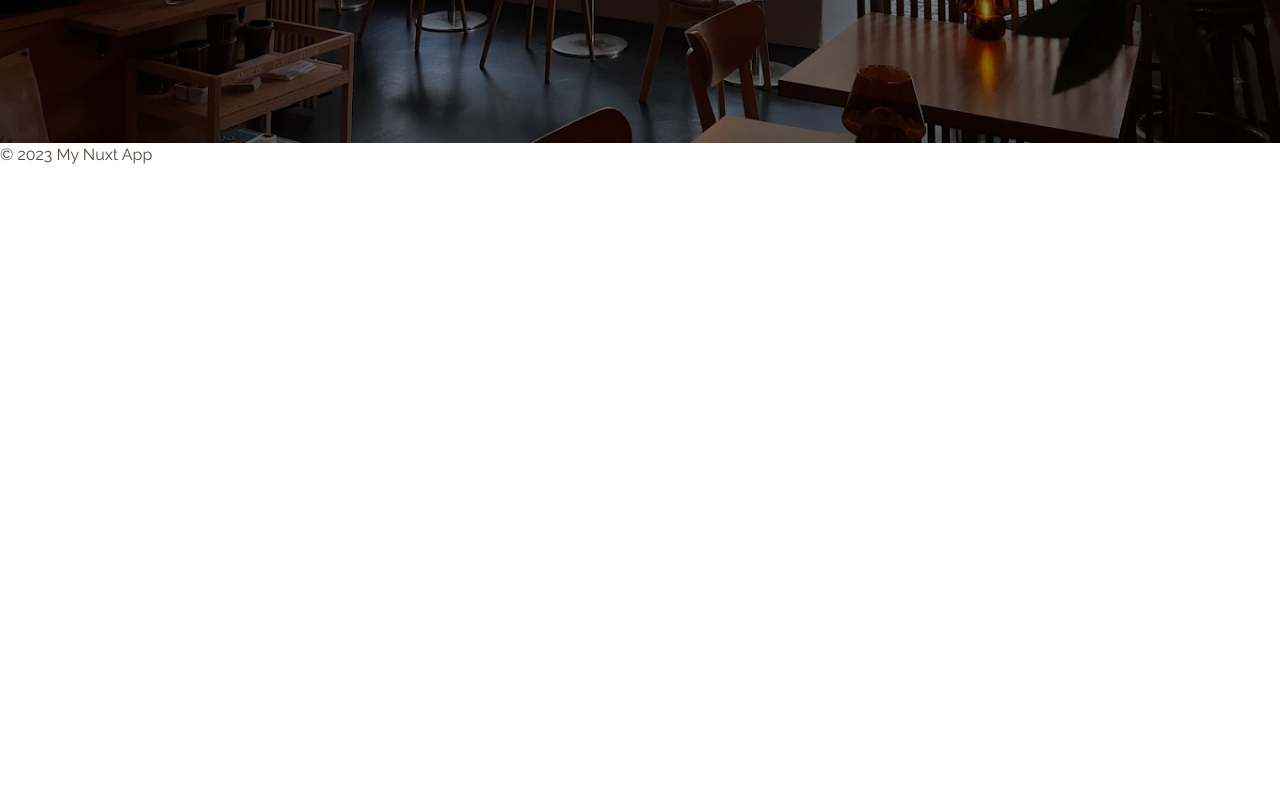
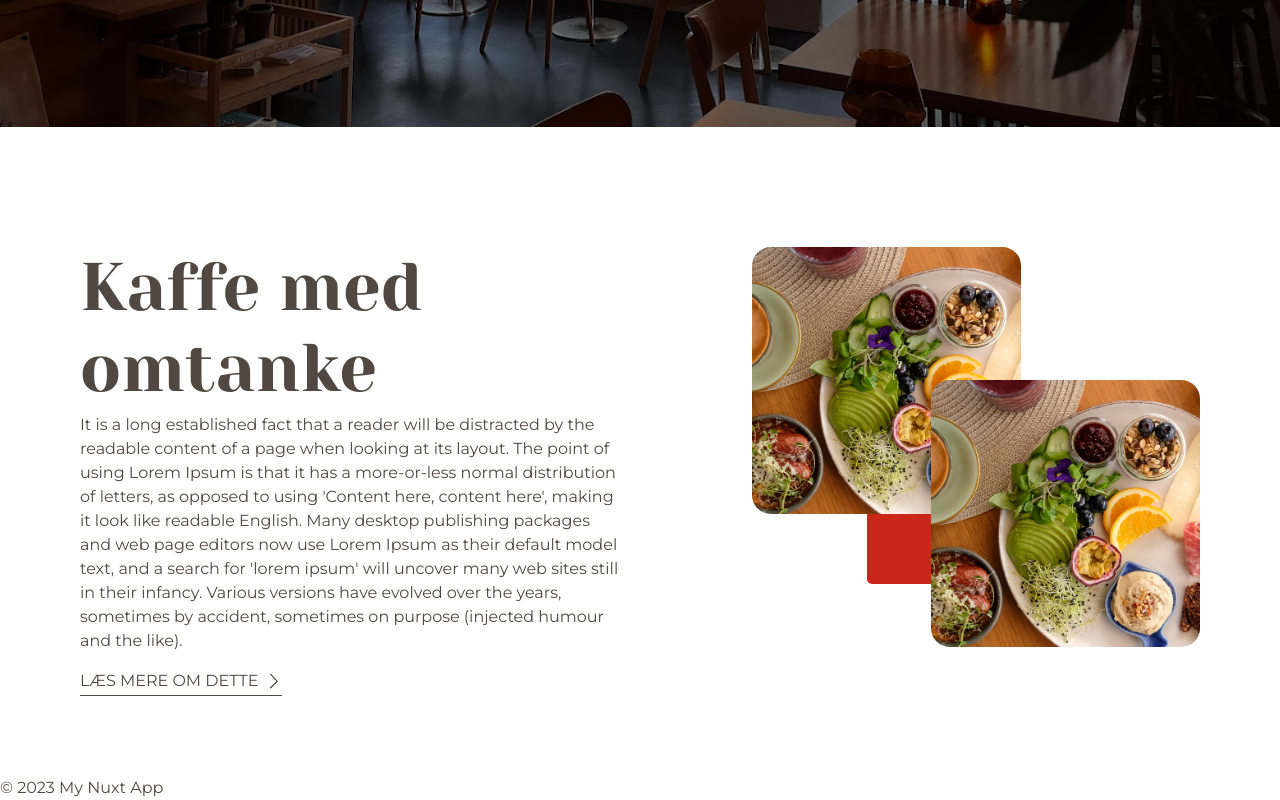
Before and after one commit to julievictoria98/k-r-kaffebar, a Nuxt app in the folder nuxt-app/: page / in a window 1280 px wide. Shown: the part 721-1521 px from the top of the page. Before the commit the page ends 888 px from the top, so only its background shows below. Built offline with nearby package versions, Linux system fonts and the light colour scheme.

Commit message:
made textmedia version

```diff
--- a/nuxt-app/assets/main.scss
+++ b/nuxt-app/assets/main.scss
@@ -1,18 +1,36 @@
 @import url("https://fonts.googleapis.com/css2?family=Caveat:wght@400..700&family=Montserrat:ital,wght@0,100..900;1,100..900&family=Raleway:ital,wght@0,100..900;1,100..900&display=swap");
+@import url("https://fonts.googleapis.com/css2?family=Caveat:wght@400..700&family=Montserrat:ital,wght@0,100..900;1,100..900&family=Raleway:ital,wght@0,100..900;1,100..900&family=Yeseva+One&display=swap");
 @import url("https://fonts.googleapis.com/css2?family=Caveat:wght@400..700&family=Montserrat:ital,wght@0,100..900;1,100..900&family=Raleway:ital,wght@0,100..900;1,100..900&family=Yeseva+One&display=swap");
 
 :root {
   --primary: #514941;
   --secondary: #f4f0ee;
   --tertiary: #ff6938;
-  --brand: #c42217;
+  --brand: #cb261a;
 }
 
 body {
   color: var(--primary);
-  font-family: "Raleway", sans-serif;
+  font-family: "Montserrat", sans-serif;
+
   font-size: 16px;
   line-height: 1.5;
+}
+@mixin grid-children-cols($first-col: 1 / 7, $last-col: 7 / -1) {
+  > :first-child {
+    grid-column: 1 / -1;
+
+    @media screen and (min-width: 762px) {
+      grid-column: #{$first-col};
+    }
+  }
+
+  > :last-child {
+    @media screen and (min-width: 762px) {
+      grid-column: #{$last-col};
+    }
+    grid-column: 1 / -1;
+  }
 }
 
 .content {
@@ -20,9 +38,27 @@ body {
     padding: 0rem;
   }
   display: grid;
-  grid-template-columns: repeat(12, 1fr);
-  gap: 2rem;
-  padding: 2.5rem;
+  grid-template-columns: 1fr;
+  gap: 1rem;
+  padding: 1rem;
+
+  @media screen and (min-width: 762px) {
+    padding: 2.5rem;
+    gap: 2rem;
+    grid-template-columns: repeat(12, 1fr);
+  }
+  @media screen and (min-width: 1100px) {
+    padding: 5rem;
+    gap: 2rem;
+  }
+
+  &:not(:has(> *#hero)) {
+    min-height: 600px;
+  }
+
+  &.text-media {
+    @include grid-children-cols("1 / 7", "8 / -1");
+  }
 }
 
 .span-full {
@@ -31,6 +67,9 @@ body {
 
 p {
   font-weight: 400;
+  @media screen and (min-width: 768px) {
+    max-width: 60ch;
+  }
 }
 
 .display {
@@ -40,7 +79,6 @@ p {
   }
 }
 
-h1,
 h2,
 h3,
 h4,
@@ -48,10 +86,13 @@ h5,
 h6 {
   font-weight: 500;
   line-height: 1.2;
+  font-family: "Yeseva One", serif;
 }
 
 h1 {
   font-size: 2.625rem;
+  font-weight: 500;
+
   @media screen and (min-width: 768px) {
     font-size: 5.6rem;
   }
@@ -59,6 +100,7 @@ h1 {
 
 h2 {
   font-size: 2rem;
+  font-weight: 400;
   @media screen and (min-width: 768px) {
     font-size: 4.21rem;
   }
@@ -85,15 +127,15 @@ h5 {
   }
 }
 
-h6,
-a {
+h6 {
   font-size: 1rem;
   @media screen and (min-width: 768px) {
     font-size: 1.33rem;
   }
 }
 
-p {
+p,
+a {
   font-size: 0.9375rem;
   @media screen and (min-width: 768px) {
     font-size: 1rem;
@@ -101,6 +143,7 @@ p {
 }
 
 #hero {
+  margin-bottom: 2.5rem;
   background-image: url(../public/images/store-inside.webp);
   background-size: cover;
   background-position: center;
@@ -127,3 +170,39 @@ p {
 .no-padding {
   padding: 0;
 }
+
+img {
+  border-radius: 7%;
+}
+
+.image-wrapper {
+  position: relative;
+  display: block;
+  z-index: 2;
+  grid-row: 1/3;
+  & > img {
+    width: 100%;
+    height: 100%;
+    object-fit: cover;
+  }
+}
+
+.image-wrapper::after {
+  content: "";
+  position: absolute;
+  width: 100px;
+  height: 100px;
+  background-color: var(--brand);
+  border-radius: 5%;
+  bottom: -70px;
+  right: 20%;
+  z-index: -1;
+}
+
+.image-wrapper-2 {
+  position: relative;
+  display: block;
+  z-index: 2;
+  grid-row: 2/4;
+  align-self: end;
+}
--- a/nuxt-app/components/Hero.vue
+++ b/nuxt-app/components/Hero.vue
@@ -4,7 +4,7 @@
   <article class="content no-padding">
     <div
       id="hero"
-      class="h-screen flex flex-col justify-center backdrop-blur-md col-span-full p-16"
+      class="h-screen flex flex-col justify-center backdrop-blur-md col-span-full p-20"
     >
       <h1 class="display">KÆR KAFFEBAR</h1>
       <div class="flex gap-12 mt-8">
--- a/nuxt-app/components/TextMedia.vue
+++ b/nuxt-app/components/TextMedia.vue
@@ -1,15 +1,35 @@
 <template>
-  <div class="content">
-    <h2>{{ title }}</h2>
-    <p>{{ text }}</p>
-    <a :href="buttonLink">
-      <button>{{ buttonText }}</button>
-    </a>
+  <div class="content text-media">
+    <div>
+      <h2>{{ title }}</h2>
+      <p class="mt-1">{{ text }}</p>
+      <div class="mt-4">
+        <UiPrimaryButton
+          text="LÆS MERE OM DETTE"
+          href="/contact"
+        ></UiPrimaryButton>
+      </div>
+    </div>
+    <div class="grid grid-cols-5 max-h-[400px] h-full">
+      <div class="image-wrapper h-full col-start-1 col-span-3">
+        <img
+          src="../public/images/brunch-plate.png"
+          alt="brunch"
+          class="w-full h-full object-cover"
+        />
+      </div>
+      <div class="image-wrapper-2 col-start-3 col-end-6 h-full">
+        <img
+          src="../public/images/brunch-plate.png"
+          alt="brunch"
+          class="w-full h-full object-cover"
+        />
+      </div>
+    </div>
   </div>
 </template>
 
 <script setup>
-// Define props properly with type and default values
 const props = defineProps({
   title: {
     type: String,
--- a/nuxt-app/components/ui/PrimaryButton.vue
+++ b/nuxt-app/components/ui/PrimaryButton.vue
@@ -1,14 +1,14 @@
 <template>
   <div
-    class="group border-b border-white pb-0.5 flex gap-2 items-center w-fit cursor-pointer"
+    class="group border-b border-primary pb-0.5 flex gap-2 items-center w-fit cursor-pointer"
   >
     <NuxtLink :to="href" class="primary-button">
       {{ text }}
     </NuxtLink>
     <img
       class="w-4 h-4 transition-transform duration-300 group-hover:translate-x-1"
-      src="../../public/images/white-arrow.svg"
-      alt="white arrow"
+      src="../../public/images/brown-arrow.svg"
+      alt="brown arrow"
     />
   </div>
 </template>
--- a/nuxt-app/pages/index.vue
+++ b/nuxt-app/pages/index.vue
@@ -1,5 +1,9 @@
 <template>
   <div>
     <Hero />
+    <TextMedia
+      title="Kaffe med omtanke"
+      text="It is a long established fact that a reader will be distracted by the readable content of a page when looking at its layout. The point of using Lorem Ipsum is that it has a more-or-less normal distribution of letters, as opposed to using 'Content here, content here', making it look like readable English. Many desktop publishing packages and web page editors now use Lorem Ipsum as their default model text, and a search for 'lorem ipsum' will uncover many web sites still in their infancy. Various versions have evolved over the years, sometimes by accident, sometimes on purpose (injected humour and the like)."
+    />
   </div>
 </template>
```
